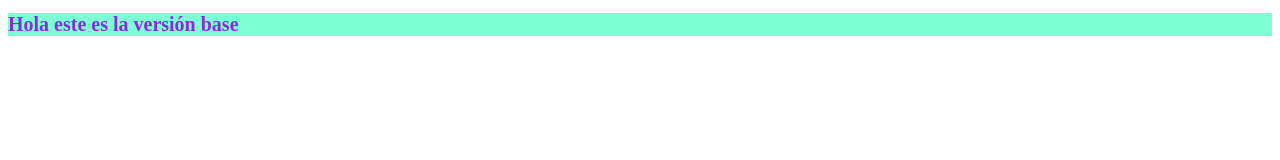
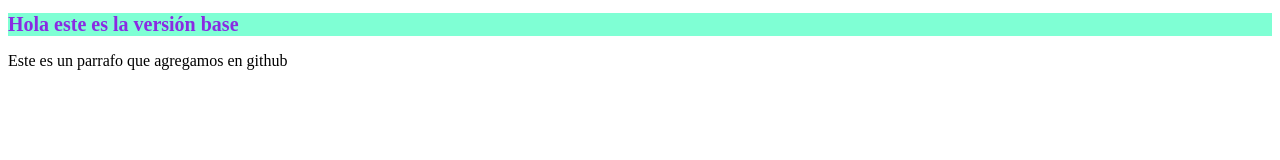
Before and after one commit to hosseingitwork/git, a plain HTML site: page index.html in a window 1280 px wide. Drawn offline with Linux system fonts and the light colour scheme.

Commit message:
Update index.html

```diff
--- a/index.html
+++ b/index.html
@@ -11,6 +11,7 @@
 
 <body>
     <h1>Hola este es la versión base </h1>
+    <p>Este es un parrafo que agregamos en github</p>
 </body>
 
 </html>
```
